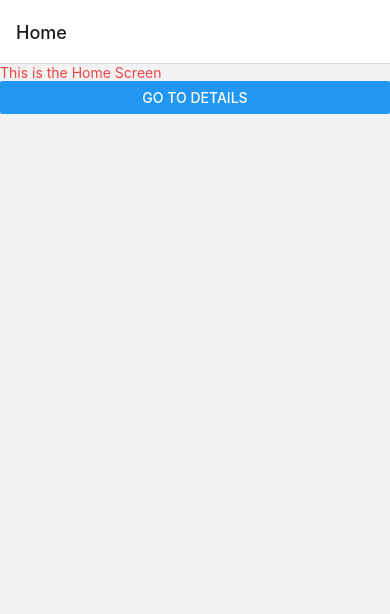
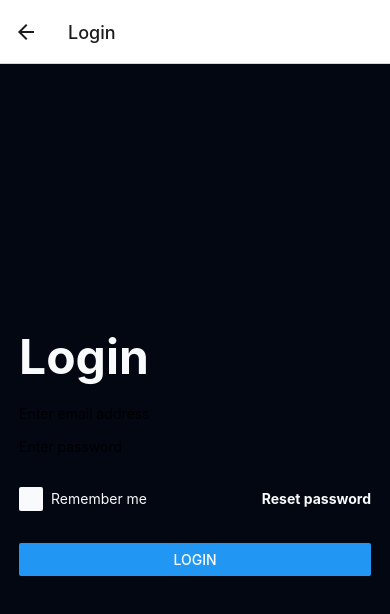
Before and after one commit to kadenbaskett/react-native-app, a React Native app: screen /Login in a window 390 px wide. Shown: the top 614 px of the page. Built offline with nearby package versions, Linux system fonts and the light colour scheme.

Commit message:
add login screen

```diff
--- a/StackNavigator.tsx
+++ b/StackNavigator.tsx
@@ -2,10 +2,12 @@ import { createStackNavigator } from "@react-navigation/stack";
 import HomeScreen from "./screens/HomeScreen";
 import DetailsScreen from "./screens/DetailsScreen";
 import React from "react";
+import LoginScreen from "./screens/LoginScreen";
 
 export type RootStackParamList = {
   Home: undefined;
   Details: undefined;
+  Login: undefined;
 };
 
 const Stack = createStackNavigator<RootStackParamList>();
@@ -15,6 +17,7 @@ const StackNavigator = () => {
     <Stack.Navigator initialRouteName="Home">
       <Stack.Screen name="Home" component={HomeScreen} />
       <Stack.Screen name="Details" component={DetailsScreen} />
+      <Stack.Screen name="Login" component={LoginScreen} />
     </Stack.Navigator>
   );
 };
--- a/app.json
+++ b/app.json
@@ -11,16 +11,14 @@
       "resizeMode": "contain",
       "backgroundColor": "#ffffff"
     },
-    "assetBundlePatterns": [
-      "**/*"
-    ],
+    "assetBundlePatterns": ["**/*"],
     "ios": {
       "supportsTablet": true
     },
     "android": {
       "adaptiveIcon": {
         "foregroundImage": "./assets/adaptive-icon.png",
-        "backgroundColor": "#ffffff"
+        "backgroundColor": "#000000"
       }
     },
     "web": {
--- a/screens/HomeScreen.tsx
+++ b/screens/HomeScreen.tsx
@@ -15,6 +15,10 @@ const HomeScreen: React.FC<DetailsScreenProps> = ({ navigation }) => {
         title="Go to Details"
         onPress={() => navigation.navigate("Details")}
       />
+      <Button
+        title="Go to Login"
+        onPress={() => navigation.navigate("Login")}
+      />
     </View>
   );
 };
--- /dev/null
+++ b/screens/LoginScreen.tsx
@@ -0,0 +1,37 @@
+import { StackNavigationProp } from "@react-navigation/stack";
+import React from "react";
+import { Button, View, Text, Pressable, TextInput } from "react-native";
+import { RootStackParamList } from "../StackNavigator";
+
+type LoginScreenProps = {
+  navigation: StackNavigationProp<RootStackParamList, "Login">;
+};
+
+const LoginScreen: React.FC<LoginScreenProps> = ({ navigation }) => {
+  return (
+    <View className="flex-1 w-full items-center justify-center bg-gray-950">
+      <View className="px-4 w-full max-w-sm">
+        <Text className="text-5xl font-bold mb-6 text-gray-50">Login</Text>
+
+        <View className="flex flex-col gap-4">
+          <TextInput placeholder="Enter email address" />
+          <TextInput placeholder="Enter password" />
+        </View>
+
+        <View className="flex flex-row justify-between items-center my-8">
+          <View className="flex-row items-center">
+            <Pressable className="bg-gray-50 h-6 w-6 rounded-sm mr-2"></Pressable>
+            <Text className="text-gray-50">Remember me</Text>
+          </View>
+          <Pressable>
+            <Text className="text-gray-50 font-bold">Reset password</Text>
+          </Pressable>
+        </View>
+
+        <Button title="Login" />
+      </View>
+    </View>
+  );
+};
+
+export default LoginScreen;
```
